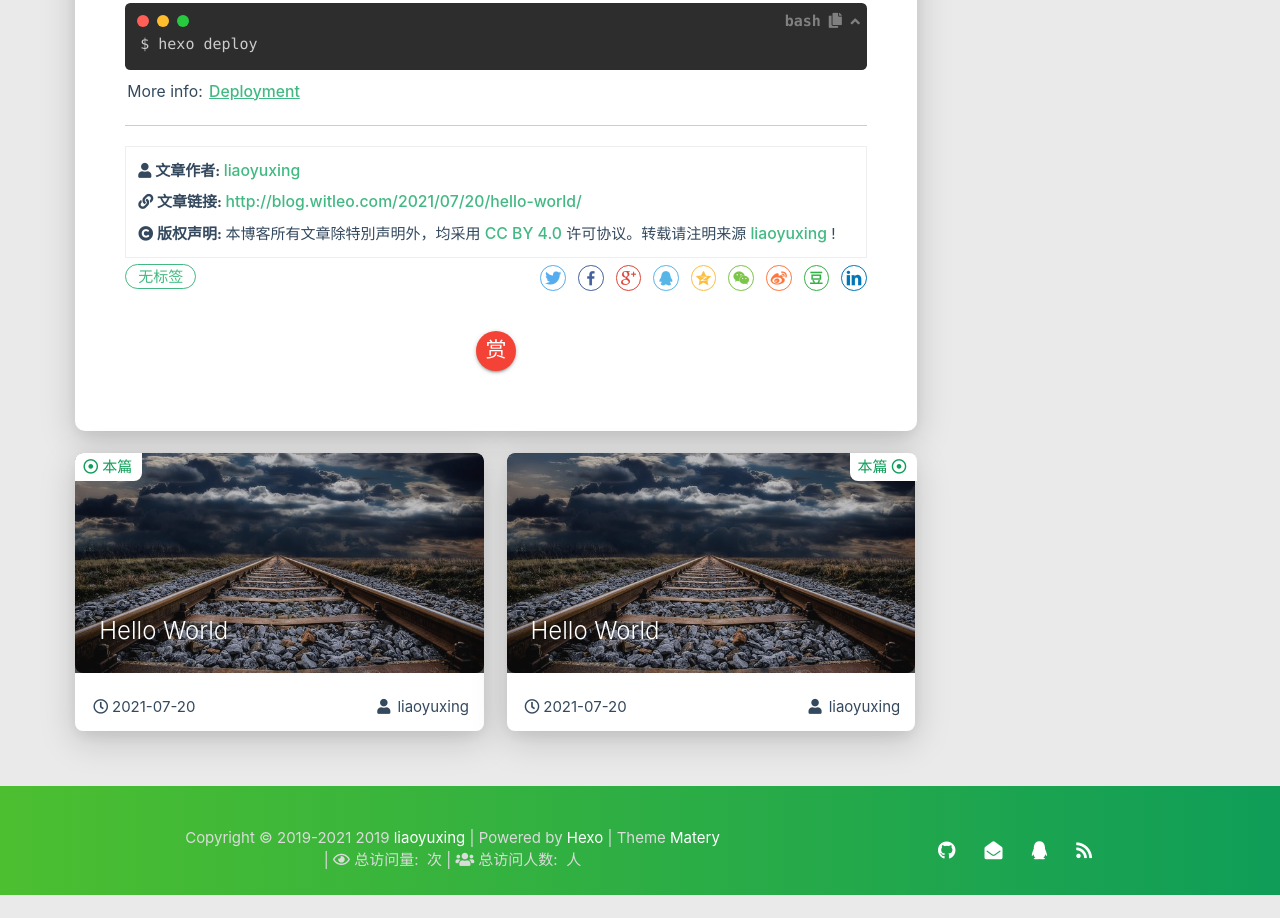
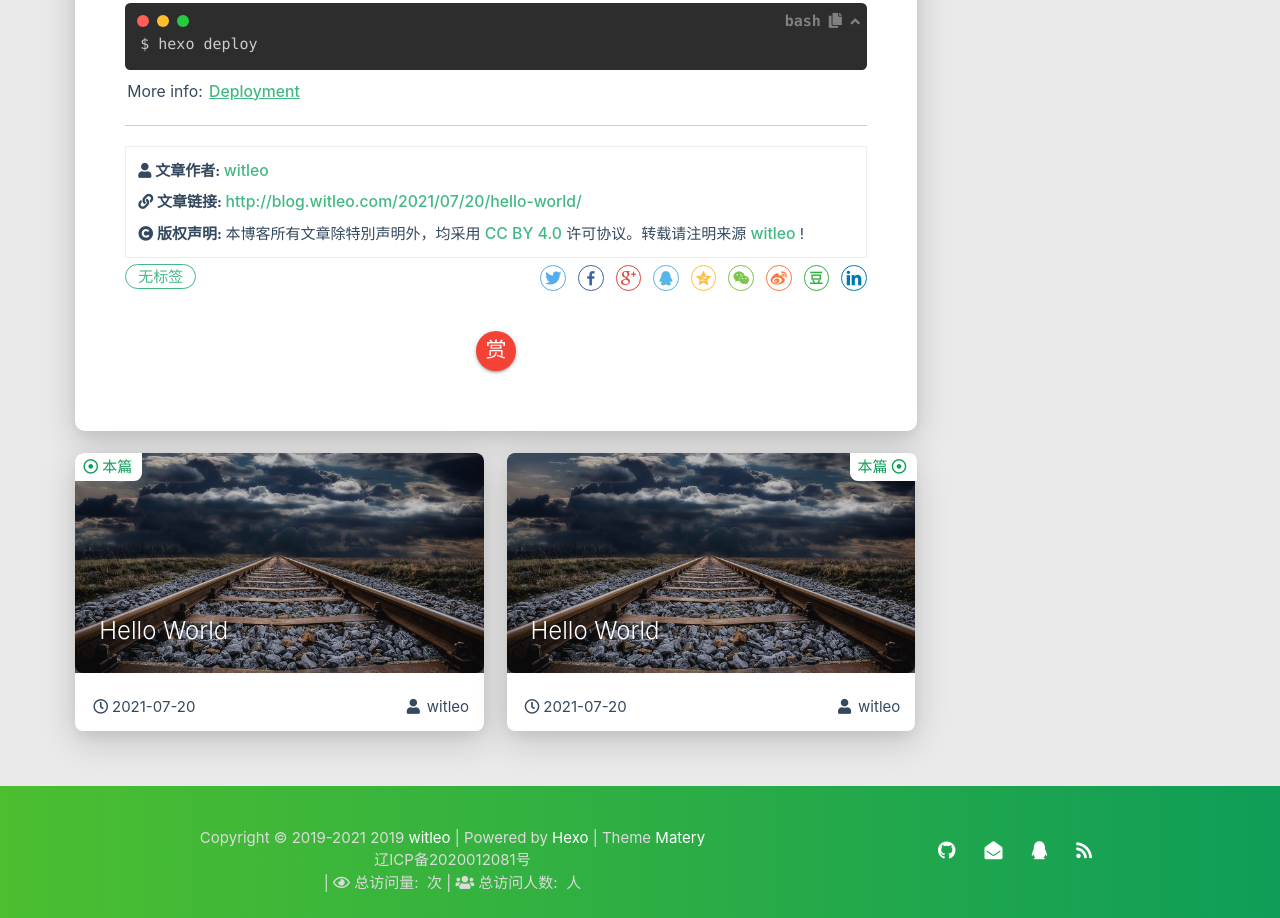
Before and after one commit to witleo/witleo.github.io, a plain HTML site: page 2021/07/20/hello-world/index.html in a window 1280 px wide. Shown: the part 1173-2091 px from the top of the page. Before the commit the page ends 2068 px from the top, so only its background shows below. Drawn offline with Linux system fonts and the light colour scheme; some packages are replaced by stand-ins of ours; a script that the page names is missing.

Commit message:
Site updated: 2021-07-20 11:47:34

```diff
--- a/2021/07/20/hello-world/index.html
+++ b/2021/07/20/hello-world/index.html
@@ -509,7 +509,7 @@
                     </i>
                 </span>
                 <span class="reprint-info">
-                    <a href="/about" rel="external nofollow noreferrer">liaoyuxing</a>
+                    <a href="/about" rel="external nofollow noreferrer">witleo</a>
                 </span>
             </div>
             <div class="reprint__type">
@@ -532,7 +532,7 @@
                     本博客所有文章除特別声明外，均采用
                     <a href="https://creativecommons.org/licenses/by/4.0/deed.zh" rel="external nofollow noreferrer" target="_blank">CC BY 4.0</a>
                     许可协议。转载请注明来源
-                    <a href="/about" target="_blank">liaoyuxing</a>
+                    <a href="/about" target="_blank">witleo</a>
                     !
                 </span>
             </div>
@@ -751,7 +751,7 @@
                         <span class="publish-author">
 
                             <i class="fas fa-user fa-fw"></i>
-                            liaoyuxing
+                            witleo
 
                         </span>
                     </div>
@@ -789,7 +789,7 @@
                         <span class="publish-author">
 
                             <i class="fas fa-user fa-fw"></i>
-                            liaoyuxing
+                            witleo
 
                         </span>
                     </div>
@@ -988,9 +988,12 @@
                 <span id="year">2019-2021</span>
 
             <span id="year">2019</span>
-            <a href="/about" target="_blank">liaoyuxing</a>
+            <a href="/about" target="_blank">witleo</a>
+
             |&nbsp;Powered by&nbsp;<a href="https://hexo.io/" target="_blank">Hexo</a>
             |&nbsp;Theme&nbsp;<a href="https://github.com/blinkfox/hexo-theme-matery" target="_blank">Matery</a>
+            <br>
+               辽ICP备2020012081号
             <br>
 
 
--- a/atom.xml
+++ b/atom.xml
@@ -10,7 +10,7 @@
   <id>http://blog.witleo.com/</id>
 
   <author>
-    <name>liaoyuxing</name>
+    <name>witleo</name>
 
   </author>
 
```
Also changed, not shown: about/index.html (+6 -3 lines), archives/2021/07/index.html (+5 -2 lines), archives/2021/index.html (+5 -2 lines), archives/index.html (+5 -2 lines), categories/index.html (+4 -1 lines), index.html (+5 -2 lines), tags/index.html (+4 -1 lines).
